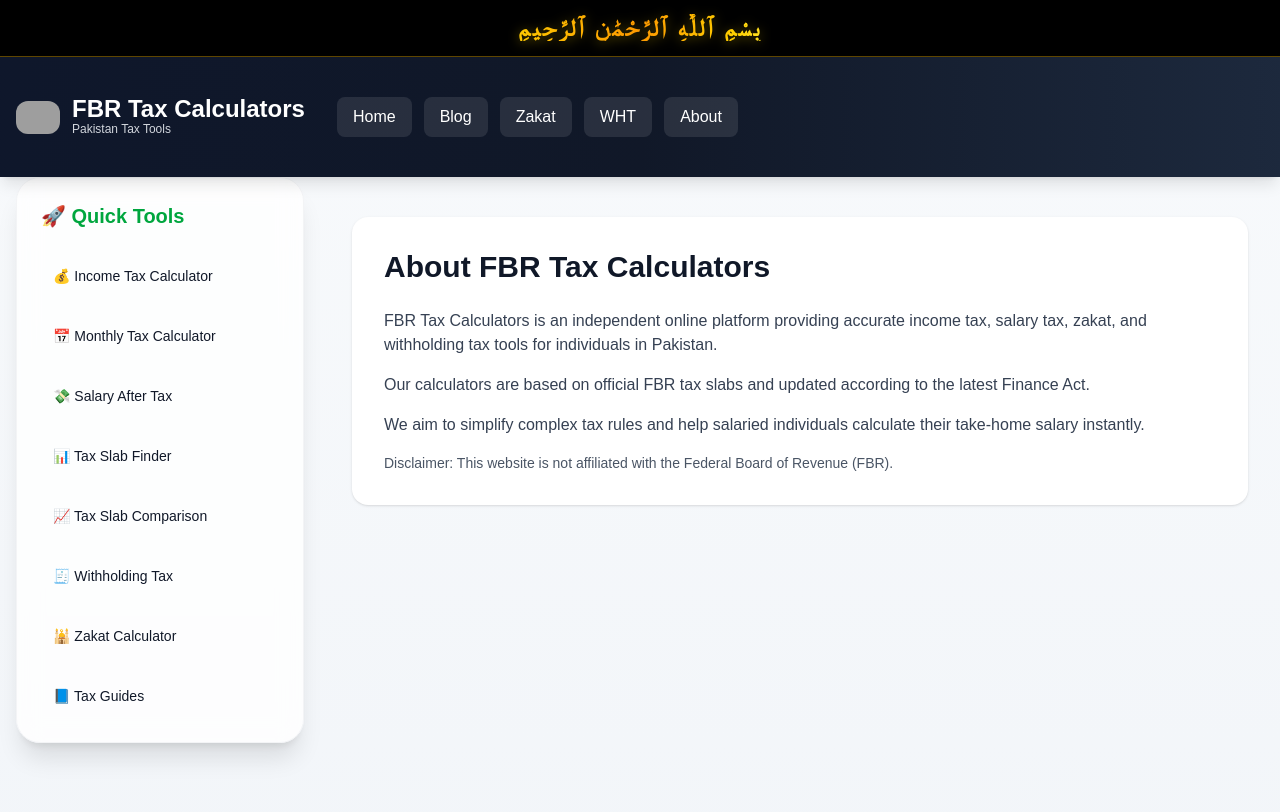
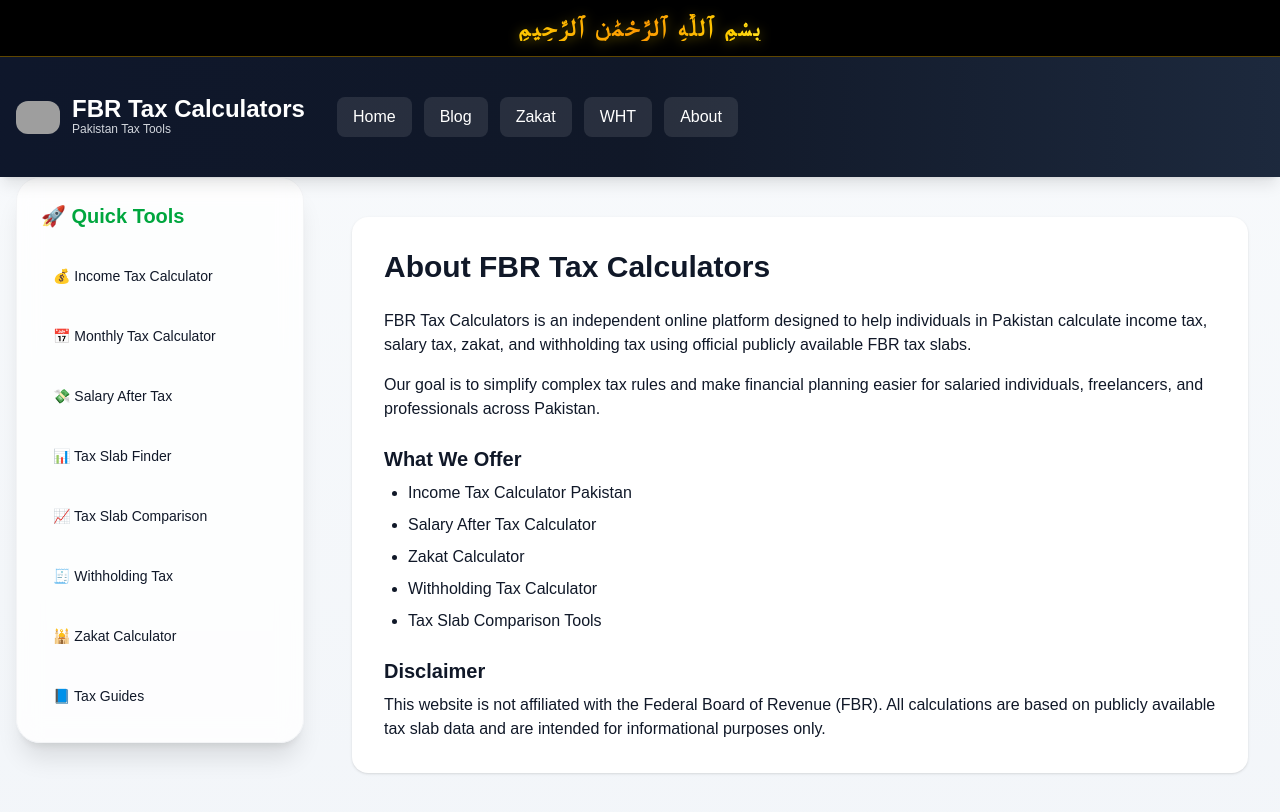
Before and after one commit to muhammadobaid1986/fbrtaxcalculators, a Next.js app: page /about in a window 1280 px wide. Shown: the top 812 px of the page. Built offline with nearby package versions, Linux system fonts and the light colour scheme; grey boxes are pictures that could not be loaded.

Commit message:
Expanded About, Contact, and Disclaimer pages for AdSense compliance

```diff
--- a/app/about/page.tsx
+++ b/app/about/page.tsx
@@ -1,34 +1,42 @@
-export const metadata = {
-  title: "About FBR Tax Calculators Pakistan",
-  description:
-    "Learn about FBR Tax Calculators, a free online platform for Pakistan income tax and salary tax tools.",
-};
-
-export default function Page() {
+export default function About() {
   return (
     <div className="max-w-4xl mx-auto bg-white p-8 rounded-2xl shadow mt-10">
       <h1 className="text-3xl font-bold mb-6">
         About FBR Tax Calculators
       </h1>
 
-      <p className="mb-4 text-gray-700">
-        FBR Tax Calculators is an independent online platform providing
-        accurate income tax, salary tax, zakat, and withholding tax tools
-        for individuals in Pakistan.
+      <p className="mb-4">
+        FBR Tax Calculators is an independent online platform designed to help
+        individuals in Pakistan calculate income tax, salary tax, zakat, and
+        withholding tax using official publicly available FBR tax slabs.
       </p>
 
-      <p className="mb-4 text-gray-700">
-        Our calculators are based on official FBR tax slabs and updated
-        according to the latest Finance Act.
+      <p className="mb-4">
+        Our goal is to simplify complex tax rules and make financial planning
+        easier for salaried individuals, freelancers, and professionals across
+        Pakistan.
       </p>
 
-      <p className="mb-4 text-gray-700">
-        We aim to simplify complex tax rules and help salaried individuals
-        calculate their take-home salary instantly.
-      </p>
+      <h2 className="text-xl font-semibold mt-6 mb-2">
+        What We Offer
+      </h2>
 
-      <p className="text-gray-600 text-sm">
-        Disclaimer: This website is not affiliated with the Federal Board of Revenue (FBR).
+      <ul className="list-disc pl-6 space-y-2 mb-4">
+        <li>Income Tax Calculator Pakistan</li>
+        <li>Salary After Tax Calculator</li>
+        <li>Zakat Calculator</li>
+        <li>Withholding Tax Calculator</li>
+        <li>Tax Slab Comparison Tools</li>
+      </ul>
+
+      <h2 className="text-xl font-semibold mt-6 mb-2">
+        Disclaimer
+      </h2>
+
+      <p>
+        This website is not affiliated with the Federal Board of Revenue (FBR).
+        All calculations are based on publicly available tax slab data and are
+        intended for informational purposes only.
       </p>
     </div>
   );
--- a/app/contact/page.tsx
+++ b/app/contact/page.tsx
@@ -1,8 +1,21 @@
 export default function Contact() {
   return (
-    <div className="bg-white p-8 rounded-xl shadow mt-6">
-      <h1 className="text-3xl font-bold mb-4">Contact Us</h1>
-      <p>Email: fbrtaxcalculators@gmail.com</p>
+    <div className="max-w-4xl mx-auto bg-white p-8 rounded-2xl shadow mt-10">
+      <h1 className="text-3xl font-bold mb-6">Contact Us</h1>
+
+      <p className="mb-4">
+        If you have questions, feedback, or suggestions regarding our tax
+        calculators and guides, feel free to contact us.
+      </p>
+
+      <p className="mb-4">
+        📧 Email: fbrtaxcalculators@gmail.com
+      </p>
+
+      <p>
+        We aim to respond to all inquiries as soon as possible.
+        Created By MUHAMMAD OBAID ULLAH
+      </p>
     </div>
   );
 }
--- a/app/disclaimer/page.tsx
+++ b/app/disclaimer/page.tsx
@@ -1,13 +1,27 @@
 export default function Disclaimer() {
   return (
-    <div>
-      <h1 className="text-2xl font-bold mb-4">Disclaimer</h1>
+    <div className="max-w-4xl mx-auto bg-white p-8 rounded-2xl shadow mt-10">
+      <h1 className="text-3xl font-bold mb-6">Disclaimer</h1>
+
       <p className="mb-4">
-        This website is not affiliated with the Federal Board of Revenue (FBR) Pakistan.
+        This website is an independent platform and is not affiliated with the
+        Federal Board of Revenue (FBR) Pakistan.
       </p>
+
+      <p className="mb-4">
+        All tax calculations and financial tools provided on this website are
+        estimates based on publicly available tax slab information.
+      </p>
+
+      <p className="mb-4">
+        While we strive to keep our information accurate and updated, users are
+        advised to consult a certified tax advisor or official FBR resources for
+        precise tax advice.
+      </p>
+
       <p>
-        All tax calculations provided are estimates based on publicly available tax slabs.
-        Please consult a professional tax advisor for accurate information.
+        By using this website, you agree that we are not responsible for any
+        financial decisions made based on the calculations provided here.
       </p>
     </div>
   );
```
